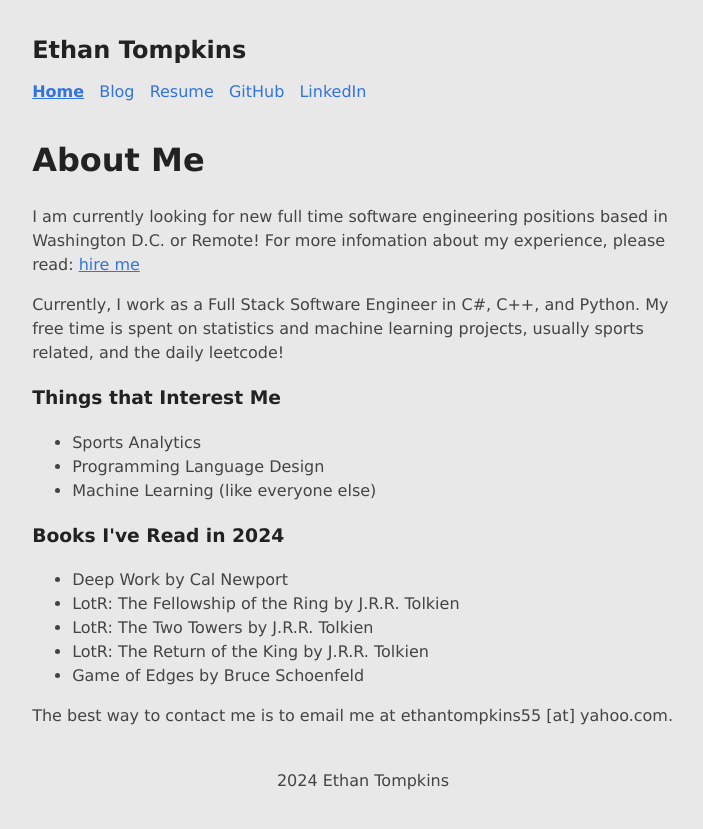
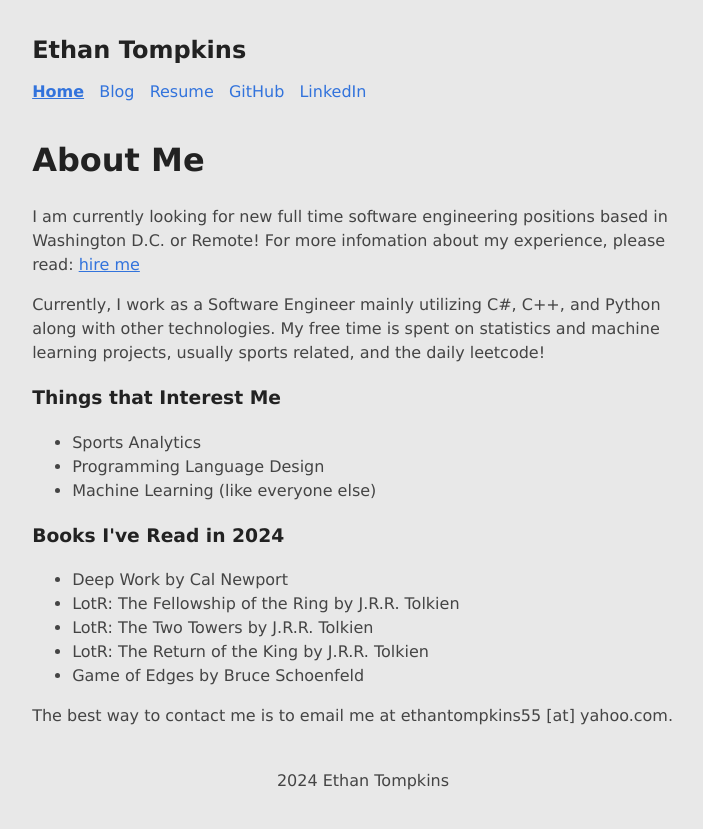
Before and after one commit to ethantompkins/ethantompkins.github.io, a Jekyll site: the page index.html, which Jekyll copies as it is, in a window 1280 px wide. Shown: the top 829 px of the page, without its empty margins (277-980 px from the left). Built offline with Jekyll 4.4.1, drawn with Linux system fonts in a browser that asks for light colours.

Commit message:
Update index.html

```diff
--- a/index.html
+++ b/index.html
@@ -55,7 +55,7 @@
             <p>I am currently looking for new full time software engineering positions based in Washington D.C. or Remote! For more infomation about my experience,
 				please read: <a href="/hireme.html">hire me</a></p>
             <p>
-                Currently, I work as a Full Stack Software Engineer in C#, C++, and Python.
+                Currently, I work as a Software Engineer mainly utilizing C#, C++, and Python along with other technologies.
                 My free time is spent on statistics and machine learning projects, usually sports related, and the daily leetcode!
             </p>
 
```
